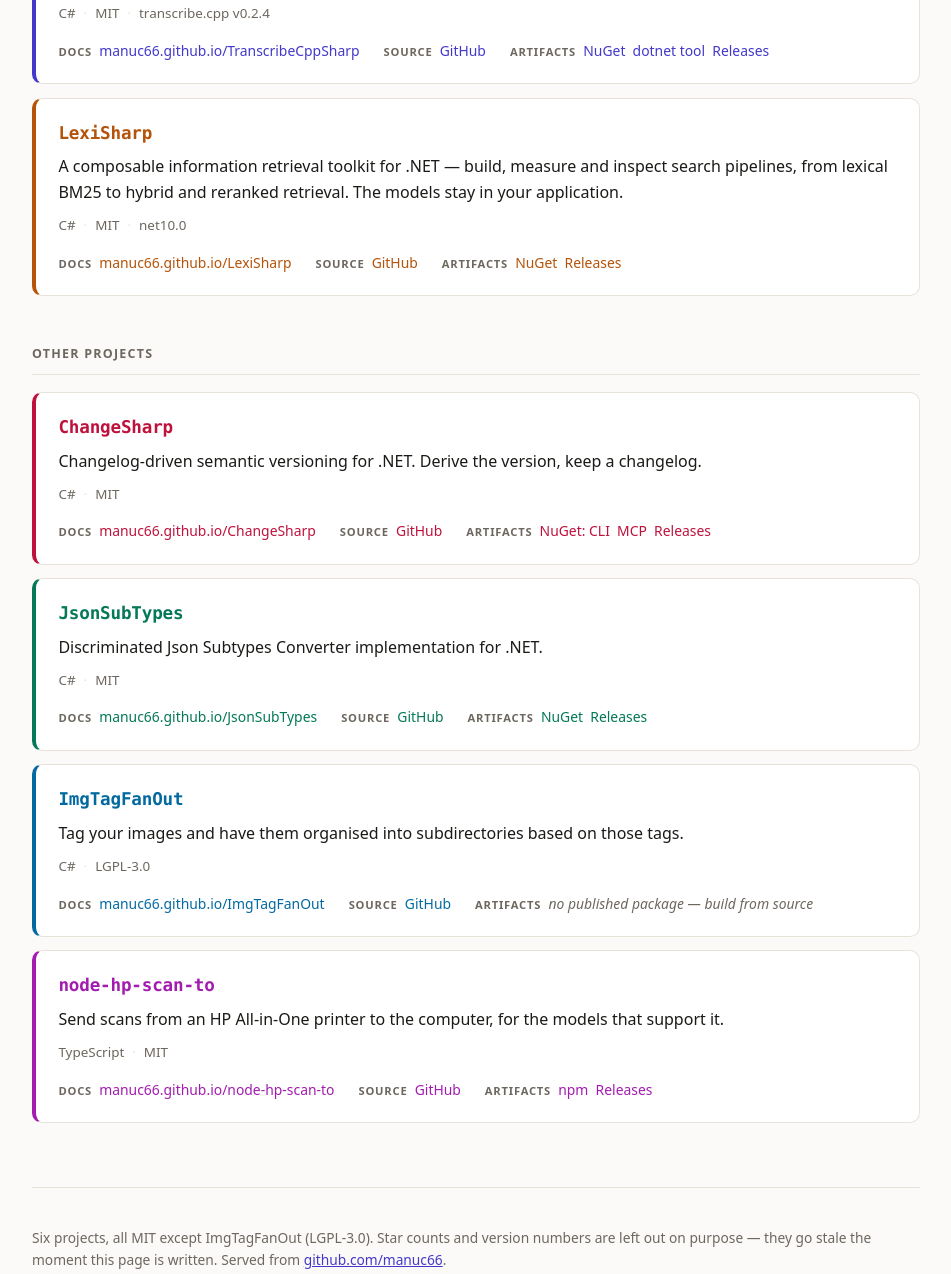
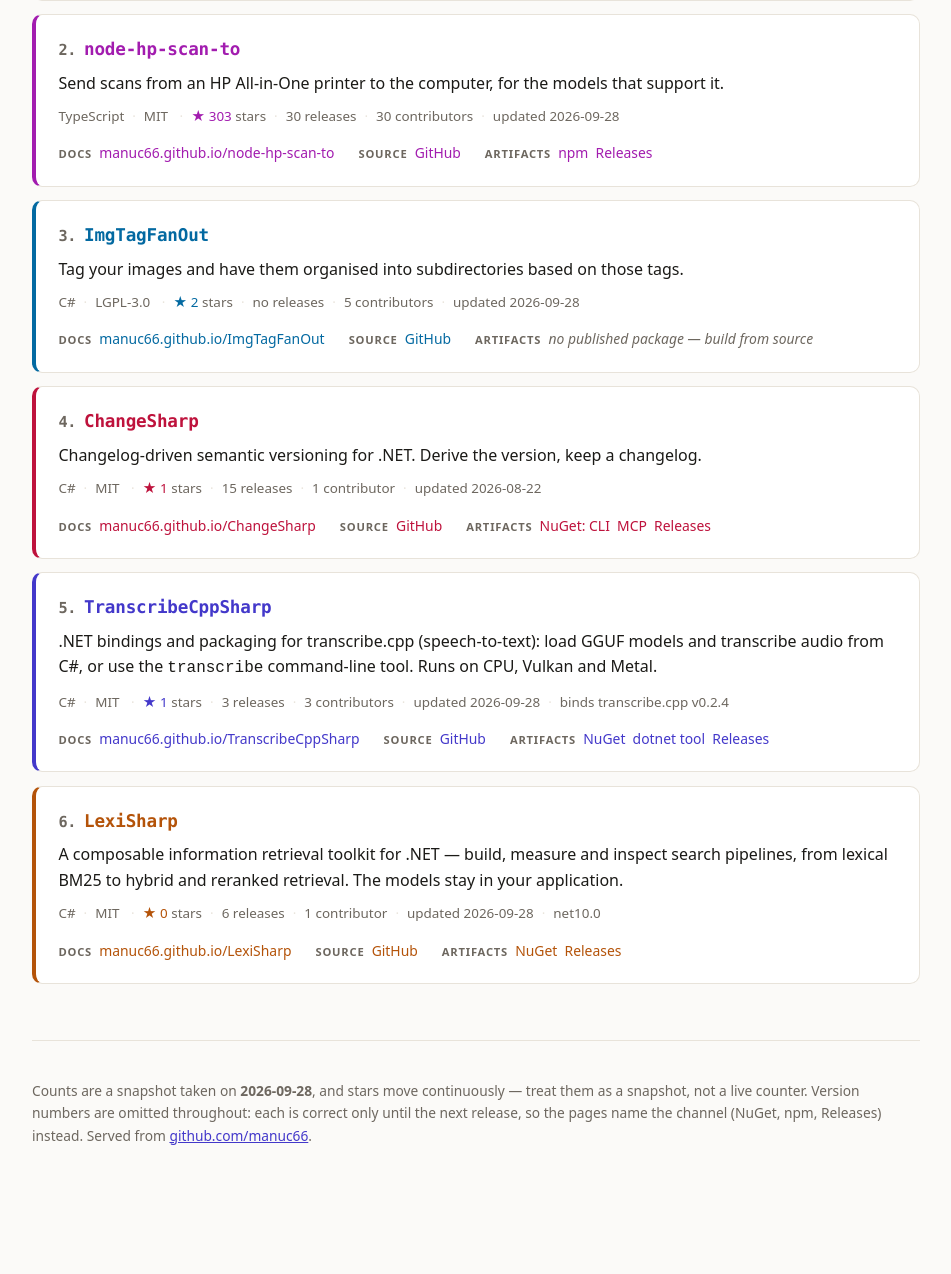
Before and after one commit to manuc66/manuc66.github.io, a plain HTML site: page index.html in a window 1280 px wide. Shown: the part 398-1672 px from the top of the page, without its empty margins (164-1115 px from the left). After the commit the page ends 1638 px from the top, so only its background shows below. Drawn offline with Linux system fonts and the light colour scheme.

Commit message:
Reorder the projects; print the per-project counts
Every input to the order is now printed on the card - stars, releases,
contributors, last update - and the key is stated once above the list. An
ordering whose key is invisible is not one anybody can argue with, and the
previous page had no order at all.

Also removes the 'With a documentation site' / 'Other projects' split. It
was wrong: all six repositories have Pages enabled and all six were
verified serving 200, so the heading distinguished nothing.

```diff
--- a/index.html
+++ b/index.html
@@ -8,17 +8,31 @@
   dependency to rot - the same arrangement the project sites use.
 
   The palette here is deliberately NOT the one the TranscribeCppSharp docs use.
-  Those are dark with a single teal accent, because that is what an engineering
-  reference wants. A landing page wants the opposite: light, and colourful. So
-  this is a light page where every project carries its own hue, and the header
-  mark is a spectrum rather than one monochrome waveform.
+  Those are dark with a single teal accent, chosen for an engineering reference
+  where the content is specifications. A landing page wants the opposite, so
+  this is light and colourful, and each project carries its own hue.
+
+  ORDER. Projects are ordered by traction, measured as GitHub stars and
+  tie-broken on releases published. Every input to that order is printed on the
+  card - stars, releases, contributors, last update - because an ordering whose
+  key is invisible is not an ordering anybody can argue with.
+
+  The counts are a snapshot taken on the date in the footer, and stars move
+  continuously. They are shown rather than used as a hidden sort key for
+  exactly that reason: a visible number with a visible date can be judged stale;
+  a hidden one cannot.
+
+  Version numbers are omitted throughout. They are checked when written and
+  would be wrong by the next release, so the page names the channel (NuGet,
+  npm, Releases) instead of pinning a number.
+
 -->
 <html lang="en">
 <head>
 <meta charset="utf-8">
 <meta name="viewport" content="width=device-width, initial-scale=1">
 <title>manuc66 — open source projects</title>
-<meta name="description" content="Open source projects by manuc66: .NET libraries, a speech-to-text binding, and Node tooling. Each says what it does not do.">
+<meta name="description" content="Open source projects by manuc66: .NET libraries, a speech-to-text binding, and Node tooling, ordered by traction. Each says what it does not do.">
 <meta name="color-scheme" content="light">
 <style>
   :root {
@@ -47,9 +61,8 @@
     padding: 4.5rem 1.25rem 5rem;
   }
 
-  header { margin-bottom: 3.5rem; }
+  header { margin-bottom: 3rem; }
 
-  /* A spectrum, not a waveform: one bar per project hue. */
   .spectrum {
     display: block;
     width: 7.5rem;
@@ -68,31 +81,33 @@
     color: transparent;
   }
 
-  /* If background-clip:text is unsupported the h1 would be invisible, so the
-     colour is re-declared for those engines only. */
+  /* If background-clip:text is unsupported the h1 would render invisible, so
+     the colour is restored for those engines only. */
   @supports not ((-webkit-background-clip: text) or (background-clip: text)) {
     h1 { color: #1b1a17; background: none; }
   }
 
   .lede {
-    margin: 0;
+    margin: 0 0 1.25rem;
     max-width: 40rem;
     color: var(--muted);
     font-size: 1.05rem;
   }
 
-  h2 {
-    font-size: .78rem;
-    font-weight: 700;
-    text-transform: uppercase;
-    letter-spacing: .1em;
+  /* The sort key, stated once, above the list it governs. */
+  .key {
+    font-size: .85rem;
     color: var(--muted);
-    margin: 3rem 0 1.1rem;
-    padding-bottom: .6rem;
-    border-bottom: 1px solid var(--edge);
+    background: var(--surface);
+    border: 1px solid var(--edge);
+    border-radius: var(--radius);
+    padding: .7rem 1rem;
+    margin: 0;
   }
 
-  ul { list-style: none; margin: 0; padding: 0; }
+  .key b { color: var(--text); font-weight: 600; }
+
+  ul { list-style: none; margin: 1.5rem 0 0; padding: 0; }
 
   .project {
     --accent: #4338ca;
@@ -115,19 +130,29 @@
   .project h3 a { color: var(--accent); text-decoration: none; }
   .project h3 a:hover { text-decoration: underline; }
 
-  .project .desc { margin: .45rem 0 0; }
+  .rank {
+    display: inline-block;
+    min-width: 1.6rem;
+    color: var(--muted);
+    font-family: var(--mono);
+    font-size: .95rem;
+  }
 
-  .project .meta {
+  .desc { margin: .45rem 0 0; }
+
+  .meta {
     margin: .6rem 0 0;
     color: var(--muted);
     font-size: .84rem;
   }
 
-  .project .meta span + span::before {
+  .meta span + span::before {
     content: "·";
     margin: 0 .5rem;
     color: var(--edge);
   }
+
+  .star { color: var(--accent); }
 
   /* Doc / Source / Artifacts, as three labelled groups. */
   .links {
@@ -137,7 +162,7 @@
     gap: .4rem 1.5rem;
   }
 
-  .group { display: flex; align-items: baseline; gap: .45rem; }
+  .group { display: flex; align-items: baseline; flex-wrap: wrap; gap: .45rem; }
 
   .group .label {
     font-size: .7rem;
@@ -156,14 +181,10 @@
 
   .group a:hover { border-bottom-color: currentColor; }
 
-  .none {
-    font-size: .87rem;
-    color: var(--muted);
-    font-style: italic;
-  }
+  .none { font-size: .87rem; color: var(--muted); font-style: italic; }
 
   footer {
-    margin-top: 4rem;
+    margin-top: 3.5rem;
     padding-top: 1.6rem;
     border-top: 1px solid var(--edge);
     color: var(--muted);
@@ -200,16 +221,80 @@
     <h1>manuc66</h1>
   </header>
 
-  <h2>With a documentation site</h2>
   <ul>
+    <li class="project" style="--accent:#047857">
+      <h3><span class="rank">1.</span><a href="https://github.com/manuc66/JsonSubTypes">JsonSubTypes</a></h3>
+      <p class="desc">Discriminated Json Subtypes Converter implementation for .NET.</p>
+      <p class="meta">
+        <span>C#</span><span>MIT</span>
+        <span><span class="star">★ 434</span> stars</span><span>18 releases</span><span>16 contributors</span><span>updated 2026-09-28</span>
+      </p>
+      <div class="links">
+        <span class="group"><span class="label">Docs</span><a href="https://manuc66.github.io/JsonSubTypes/">manuc66.github.io/JsonSubTypes</a></span>
+        <span class="group"><span class="label">Source</span><a href="https://github.com/manuc66/JsonSubTypes">GitHub</a></span>
+        <span class="group"><span class="label">Artifacts</span><a href="https://www.nuget.org/packages/JsonSubTypes">NuGet</a><a href="https://github.com/manuc66/JsonSubTypes/releases">Releases</a></span>
+      </div>
+    </li>
+
+    <li class="project" style="--accent:#a21caf">
+      <h3><span class="rank">2.</span><a href="https://github.com/manuc66/node-hp-scan-to">node-hp-scan-to</a></h3>
+      <p class="desc">
+        Send scans from an HP All-in-One printer to the computer, for the models
+        that support it.
+      </p>
+      <p class="meta">
+        <span>TypeScript</span><span>MIT</span>
+        <span><span class="star">★ 303</span> stars</span><span>30 releases</span><span>30 contributors</span><span>updated 2026-09-28</span>
+      </p>
+      <div class="links">
+        <span class="group"><span class="label">Docs</span><a href="https://manuc66.github.io/node-hp-scan-to/">manuc66.github.io/node-hp-scan-to</a></span>
+        <span class="group"><span class="label">Source</span><a href="https://github.com/manuc66/node-hp-scan-to">GitHub</a></span>
+        <span class="group"><span class="label">Artifacts</span><a href="https://www.npmjs.com/package/node-hp-scan-to">npm</a><a href="https://github.com/manuc66/node-hp-scan-to/releases">Releases</a></span>
+      </div>
+    </li>
+
+    <li class="project" style="--accent:#0369a1">
+      <h3><span class="rank">3.</span><a href="https://github.com/manuc66/ImgTagFanOut">ImgTagFanOut</a></h3>
+      <p class="desc">
+        Tag your images and have them organised into subdirectories based on those
+        tags.
+      </p>
+      <p class="meta">
+        <span>C#</span><span>LGPL-3.0</span>
+        <span><span class="star">★ 2</span> stars</span><span>no releases</span><span>5 contributors</span><span>updated 2026-09-28</span>
+      </p>
+      <div class="links">
+        <span class="group"><span class="label">Docs</span><a href="https://manuc66.github.io/ImgTagFanOut/">manuc66.github.io/ImgTagFanOut</a></span>
+        <span class="group"><span class="label">Source</span><a href="https://github.com/manuc66/ImgTagFanOut">GitHub</a></span>
+        <span class="group"><span class="label">Artifacts</span><span class="none">no published package — build from source</span></span>
+      </div>
+    </li>
+
+    <li class="project" style="--accent:#be123c">
+      <h3><span class="rank">4.</span><a href="https://github.com/manuc66/ChangeSharp">ChangeSharp</a></h3>
+      <p class="desc">Changelog-driven semantic versioning for .NET. Derive the version, keep a changelog.</p>
+      <p class="meta">
+        <span>C#</span><span>MIT</span>
+        <span><span class="star">★ 1</span> stars</span><span>15 releases</span><span>1 contributor</span><span>updated 2026-08-22</span>
+      </p>
+      <div class="links">
+        <span class="group"><span class="label">Docs</span><a href="https://manuc66.github.io/ChangeSharp/">manuc66.github.io/ChangeSharp</a></span>
+        <span class="group"><span class="label">Source</span><a href="https://github.com/manuc66/ChangeSharp">GitHub</a></span>
+        <span class="group"><span class="label">Artifacts</span><a href="https://www.nuget.org/packages/ChangeSharp.Cli">NuGet: CLI</a><a href="https://www.nuget.org/packages/ChangeSharp.Mcp">MCP</a><a href="https://github.com/manuc66/ChangeSharp/releases">Releases</a></span>
+      </div>
+    </li>
+
     <li class="project" style="--accent:#4338ca">
-      <h3><a href="https://github.com/manuc66/TranscribeCppSharp">TranscribeCppSharp</a></h3>
+      <h3><span class="rank">5.</span><a href="https://github.com/manuc66/TranscribeCppSharp">TranscribeCppSharp</a></h3>
       <p class="desc">
         .NET bindings and packaging for transcribe.cpp (speech-to-text): load GGUF
         models and transcribe audio from C#, or use the <code>transcribe</code>
         command-line tool. Runs on CPU, Vulkan and Metal.
       </p>
-      <p class="meta"><span>C#</span><span>MIT</span><span>transcribe.cpp v0.2.4</span></p>
+      <p class="meta">
+        <span>C#</span><span>MIT</span>
+        <span><span class="star">★ 1</span> stars</span><span>3 releases</span><span>3 contributors</span><span>updated 2026-09-28</span><span>binds transcribe.cpp v0.2.4</span>
+      </p>
       <div class="links">
         <span class="group"><span class="label">Docs</span><a href="https://manuc66.github.io/TranscribeCppSharp/">manuc66.github.io/TranscribeCppSharp</a></span>
         <span class="group"><span class="label">Source</span><a href="https://github.com/manuc66/TranscribeCppSharp">GitHub</a></span>
@@ -218,13 +303,16 @@
     </li>
 
     <li class="project" style="--accent:#b45309">
-      <h3><a href="https://github.com/manuc66/LexiSharp">LexiSharp</a></h3>
+      <h3><span class="rank">6.</span><a href="https://github.com/manuc66/LexiSharp">LexiSharp</a></h3>
       <p class="desc">
         A composable information retrieval toolkit for .NET — build, measure and
         inspect search pipelines, from lexical BM25 to hybrid and reranked
         retrieval. The models stay in your application.
       </p>
-      <p class="meta"><span>C#</span><span>MIT</span><span>net10.0</span></p>
+      <p class="meta">
+        <span>C#</span><span>MIT</span>
+        <span><span class="star">★ 0</span> stars</span><span>6 releases</span><span>1 contributor</span><span>updated 2026-09-28</span><span>net10.0</span>
+      </p>
       <div class="links">
         <span class="group"><span class="label">Docs</span><a href="https://manuc66.github.io/LexiSharp/">manuc66.github.io/LexiSharp</a></span>
         <span class="group"><span class="label">Source</span><a href="https://github.com/manuc66/LexiSharp">GitHub</a></span>
@@ -233,64 +321,13 @@
     </li>
   </ul>
 
-  <h2>Other projects</h2>
-  <ul>
-    <li class="project" style="--accent:#be123c">
-      <h3><a href="https://github.com/manuc66/ChangeSharp">ChangeSharp</a></h3>
-      <p class="desc">Changelog-driven semantic versioning for .NET. Derive the version, keep a changelog.</p>
-      <p class="meta"><span>C#</span><span>MIT</span></p>
-      <div class="links">
-        <span class="group"><span class="label">Docs</span><a href="https://manuc66.github.io/ChangeSharp/">manuc66.github.io/ChangeSharp</a></span>
-        <span class="group"><span class="label">Source</span><a href="https://github.com/manuc66/ChangeSharp">GitHub</a></span>
-        <span class="group"><span class="label">Artifacts</span><a href="https://www.nuget.org/packages/ChangeSharp.Cli">NuGet: CLI</a><a href="https://www.nuget.org/packages/ChangeSharp.Mcp">MCP</a><a href="https://github.com/manuc66/ChangeSharp/releases">Releases</a></span>
-      </div>
-    </li>
-
-    <li class="project" style="--accent:#047857">
-      <h3><a href="https://github.com/manuc66/JsonSubTypes">JsonSubTypes</a></h3>
-      <p class="desc">Discriminated Json Subtypes Converter implementation for .NET.</p>
-      <p class="meta"><span>C#</span><span>MIT</span></p>
-      <div class="links">
-        <span class="group"><span class="label">Docs</span><a href="https://manuc66.github.io/JsonSubTypes/">manuc66.github.io/JsonSubTypes</a></span>
-        <span class="group"><span class="label">Source</span><a href="https://github.com/manuc66/JsonSubTypes">GitHub</a></span>
-        <span class="group"><span class="label">Artifacts</span><a href="https://www.nuget.org/packages/JsonSubTypes">NuGet</a><a href="https://github.com/manuc66/JsonSubTypes/releases">Releases</a></span>
-      </div>
-    </li>
-
-    <li class="project" style="--accent:#0369a1">
-      <h3><a href="https://github.com/manuc66/ImgTagFanOut">ImgTagFanOut</a></h3>
-      <p class="desc">
-        Tag your images and have them organised into subdirectories based on those
-        tags.
-      </p>
-      <p class="meta"><span>C#</span><span>LGPL-3.0</span></p>
-      <div class="links">
-        <span class="group"><span class="label">Docs</span><a href="https://manuc66.github.io/ImgTagFanOut/">manuc66.github.io/ImgTagFanOut</a></span>
-        <span class="group"><span class="label">Source</span><a href="https://github.com/manuc66/ImgTagFanOut">GitHub</a></span>
-        <span class="group"><span class="label">Artifacts</span><span class="none">no published package — build from source</span></span>
-      </div>
-    </li>
-
-    <li class="project" style="--accent:#a21caf">
-      <h3><a href="https://github.com/manuc66/node-hp-scan-to">node-hp-scan-to</a></h3>
-      <p class="desc">
-        Send scans from an HP All-in-One printer to the computer, for the models
-        that support it.
-      </p>
-      <p class="meta"><span>TypeScript</span><span>MIT</span></p>
-      <div class="links">
-        <span class="group"><span class="label">Docs</span><a href="https://manuc66.github.io/node-hp-scan-to/">manuc66.github.io/node-hp-scan-to</a></span>
-        <span class="group"><span class="label">Source</span><a href="https://github.com/manuc66/node-hp-scan-to">GitHub</a></span>
-        <span class="group"><span class="label">Artifacts</span><a href="https://www.npmjs.com/package/node-hp-scan-to">npm</a><a href="https://github.com/manuc66/node-hp-scan-to/releases">Releases</a></span>
-      </div>
-    </li>
-  </ul>
-
   <footer>
     <p>
-      Six projects, all MIT except ImgTagFanOut (LGPL-3.0). Star counts and version
-      numbers are left out on purpose — they go stale the moment this page is
-      written. Served from <a href="https://github.com/manuc66">github.com/manuc66</a>.
+      Counts are a snapshot taken on <b>2026-09-28</b>, and stars move continuously —
+      treat them as a snapshot, not a live counter. Version numbers are omitted
+      throughout: each is correct only until the next release, so the pages name the
+      channel (NuGet, npm, Releases) instead. Served from
+      <a href="https://github.com/manuc66">github.com/manuc66</a>.
     </p>
   </footer>
 </main>
```
